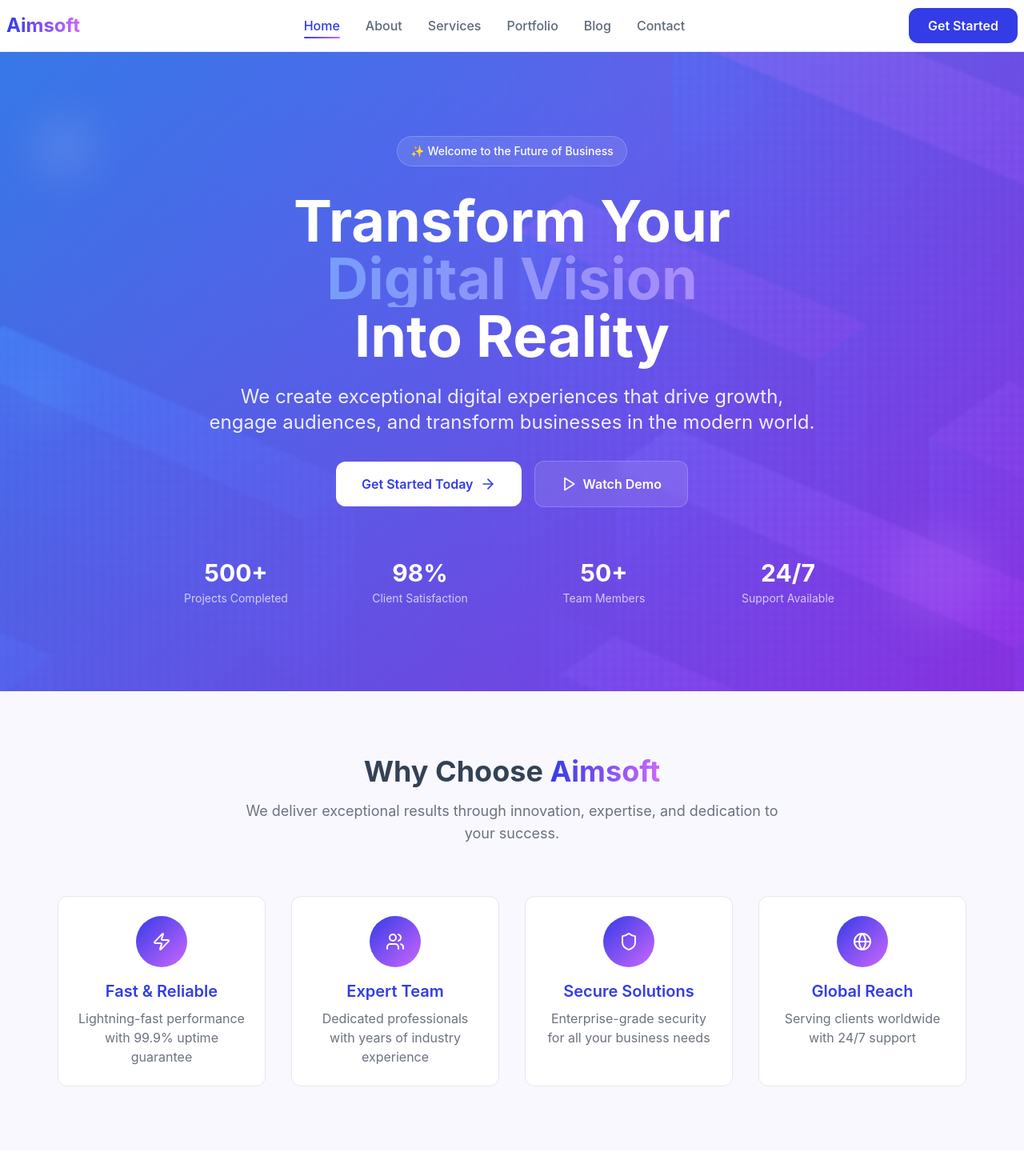
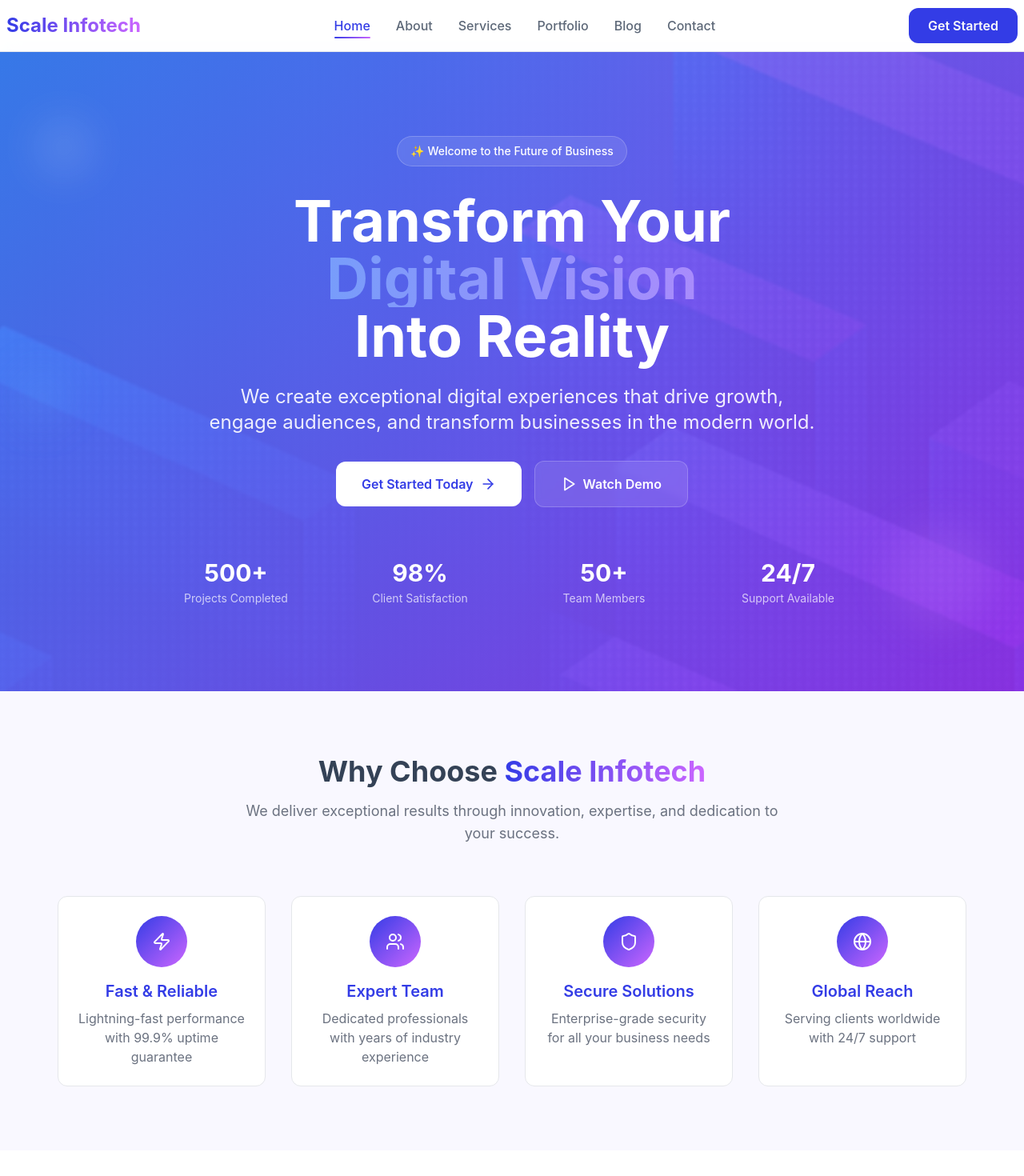
Before and after one commit to anshukumar2708/next-static-website, a Next.js app: page / in a window 1280 px wide. Shown: the top 1470 px of the page at 80% size. Built offline with nearby package versions, Linux system fonts and the light colour scheme.

Commit message:
replace Aimsoft to Scale infotech.

```diff
--- a/src/app/page.tsx
+++ b/src/app/page.tsx
@@ -26,7 +26,7 @@ const Home = () => {
         <div className="container-width">
           <div className="text-center mb-16 animate-fade-in">
             <h2 className="text-3xl md:text-4xl font-bold mb-4">
-              Why Choose <span className="gradient-text">Aimsoft</span>
+              Why Choose <span className="gradient-text">Scale Infotech</span>
             </h2>
             <p className="text-lg text-muted-foreground max-w-2xl mx-auto">
               We deliver exceptional results through innovation, expertise, and dedication to your success.
--- a/src/components/Footer.tsx
+++ b/src/components/Footer.tsx
@@ -13,7 +13,7 @@ const Footer = () => {
           {/* Company Info */}
           <div className="space-y-4">
             <Link href="/" className="text-2xl font-bold gradient-text">
-              Aimsoft
+              Scale Infotech
             </Link>
             <p className="text-muted-foreground leading-relaxed">
               Transforming digital visions into reality with innovative solutions and exceptional service.
@@ -83,7 +83,7 @@ const Footer = () => {
         <div className="pt-8 border-t border-border">
           <div className="flex flex-col md:flex-row justify-between items-center space-y-4 md:space-y-0">
             <p className="text-muted-foreground text-sm">
-              © {currentYear} Aimsoft. All rights reserved.
+              © {currentYear} Scale Infotech. All rights reserved.
             </p>
             <div className="flex space-x-6 text-sm">
               {policies?.map(({ name, href }) => (
--- a/src/components/Header.tsx
+++ b/src/components/Header.tsx
@@ -21,7 +21,7 @@ const Header = () => {
             href="/"
             className="text-2xl font-bold gradient-text hover:scale-105 transition-transform duration-300"
           >
-            Aimsoft
+            Scale Infotech
           </Link>
 
           {/* Desktop Header */}
--- a/src/utils.tsx
+++ b/src/utils.tsx
@@ -171,7 +171,7 @@ export const homeData = {
 export const aboutData = {
   banner: {
     title: "About",
-    highlight: "Aimsoft",
+    highlight: "Scale Infotech",
     description:
       "We're a passionate team of digital innovators committed to transforming businesses through cutting-edge technology and creative excellence.",
   },
```
